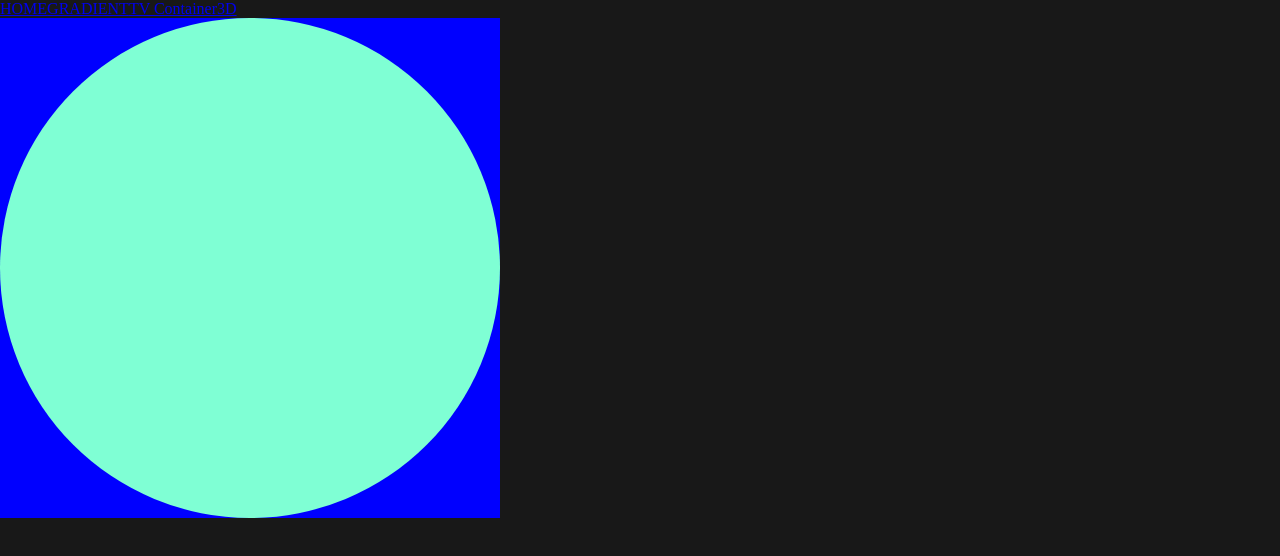
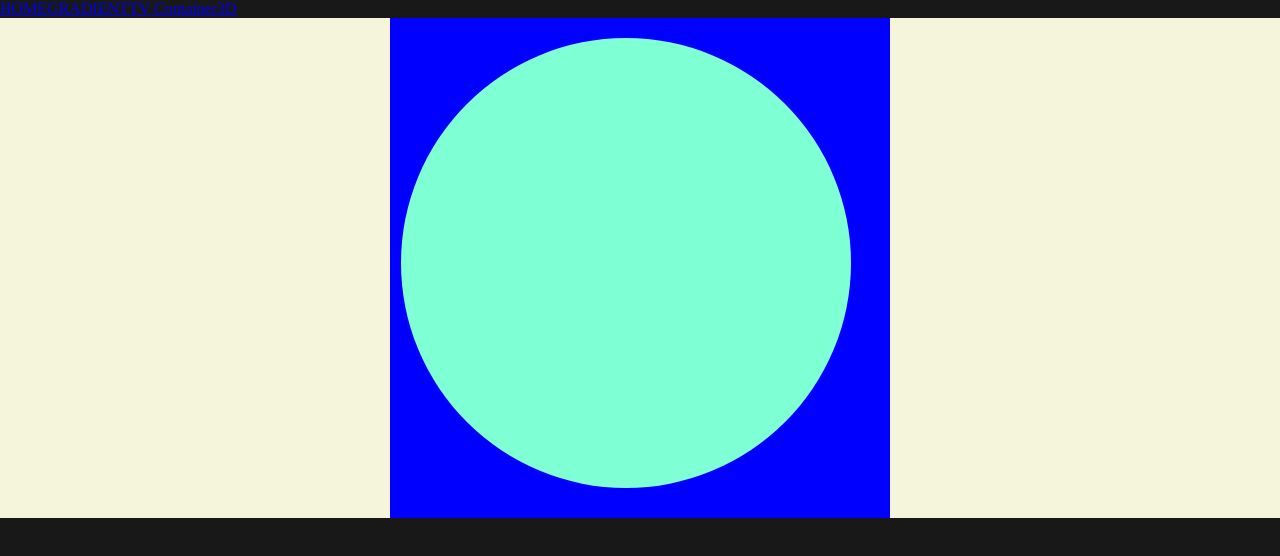
Before and after one commit to xpectro93/b_test, a React (Create React App) app in the folder frontend/: page /3d in a window 1280 px wide. Shown: the top 556 px of the page. Built offline with nearby package versions, Linux system fonts and the light colour scheme.

Commit message:
add 3d circle

```diff
--- a/frontend/src/components/threeD/ThreeD.css
+++ b/frontend/src/components/threeD/ThreeD.css
@@ -1,11 +1,26 @@
+.ddd-container {
+    width:100%;
+    /* height:100%; */
+    background-color: beige;
+}
+
 .circle {
-    width:100%;
-    height:100%;
+    transform-style: preserve-3d;
+    width:90%;
+    height:90%;
     background-color: aquamarine;
     border-radius: 50%;
+    transform: translateX(11px) translateY(20px) translateZ(75px) perspective(200px);
  }
  .square {
     width:500px;
     height:500px;
     background-color:blue;
+    margin:auto;
 }
+
+.circle:hover {
+    background-color: red;
+    transition: all 0.5s ease;
+    transform:translateZ(-50%)
+}
--- a/frontend/src/components/threeD/ThreeD.js
+++ b/frontend/src/components/threeD/ThreeD.js
@@ -2,7 +2,7 @@ import React from "react";
 import "./ThreeD.css"
 export default function ThreeD() {
     return(
-        <div className="3d-container">
+        <div className="ddd-container">
             <div className="square">
                 <div className="circle"></div>
             </div>
```
Also changed, not shown: 1 other file (tests, documents, lock files or other folders).
